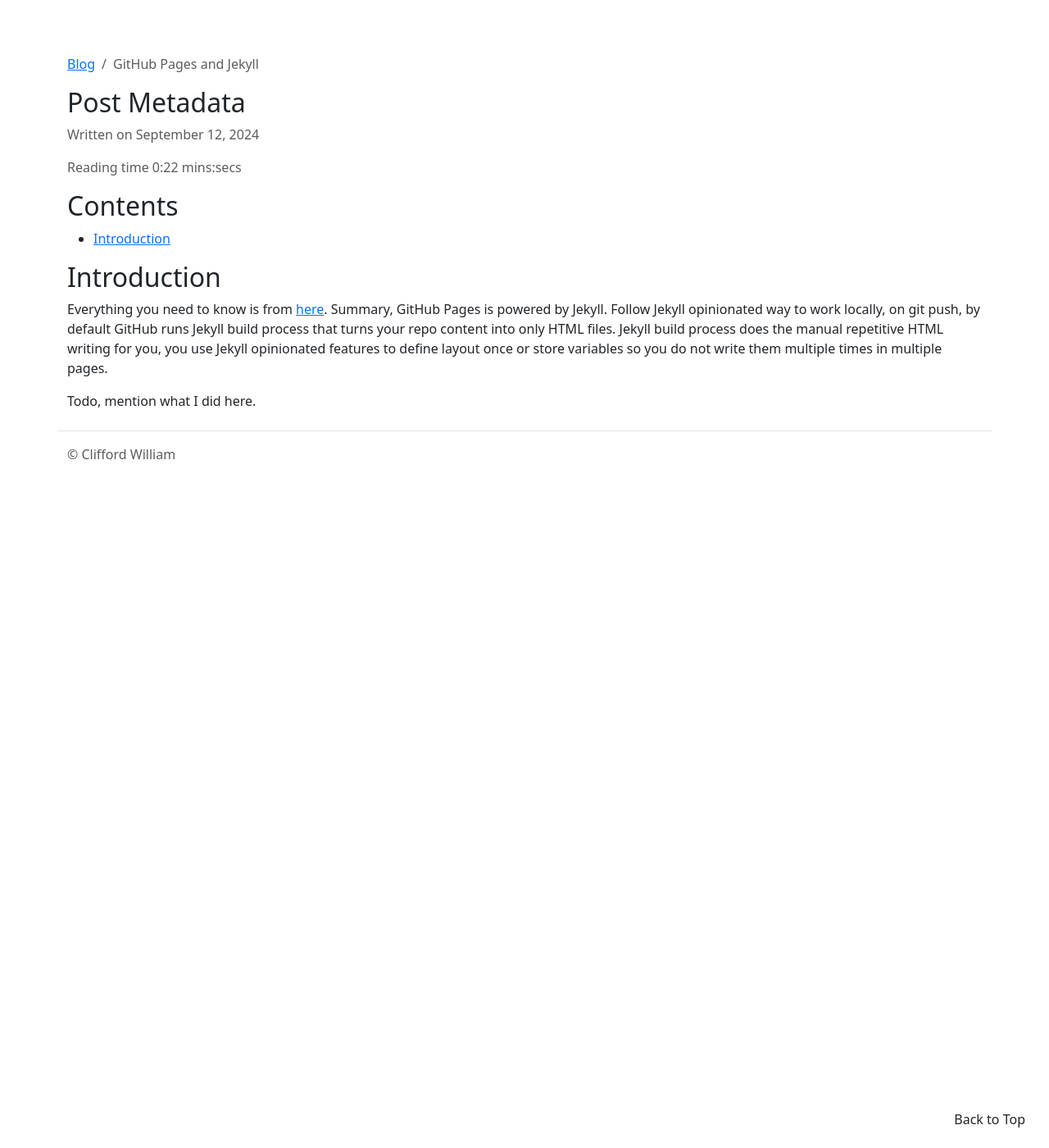
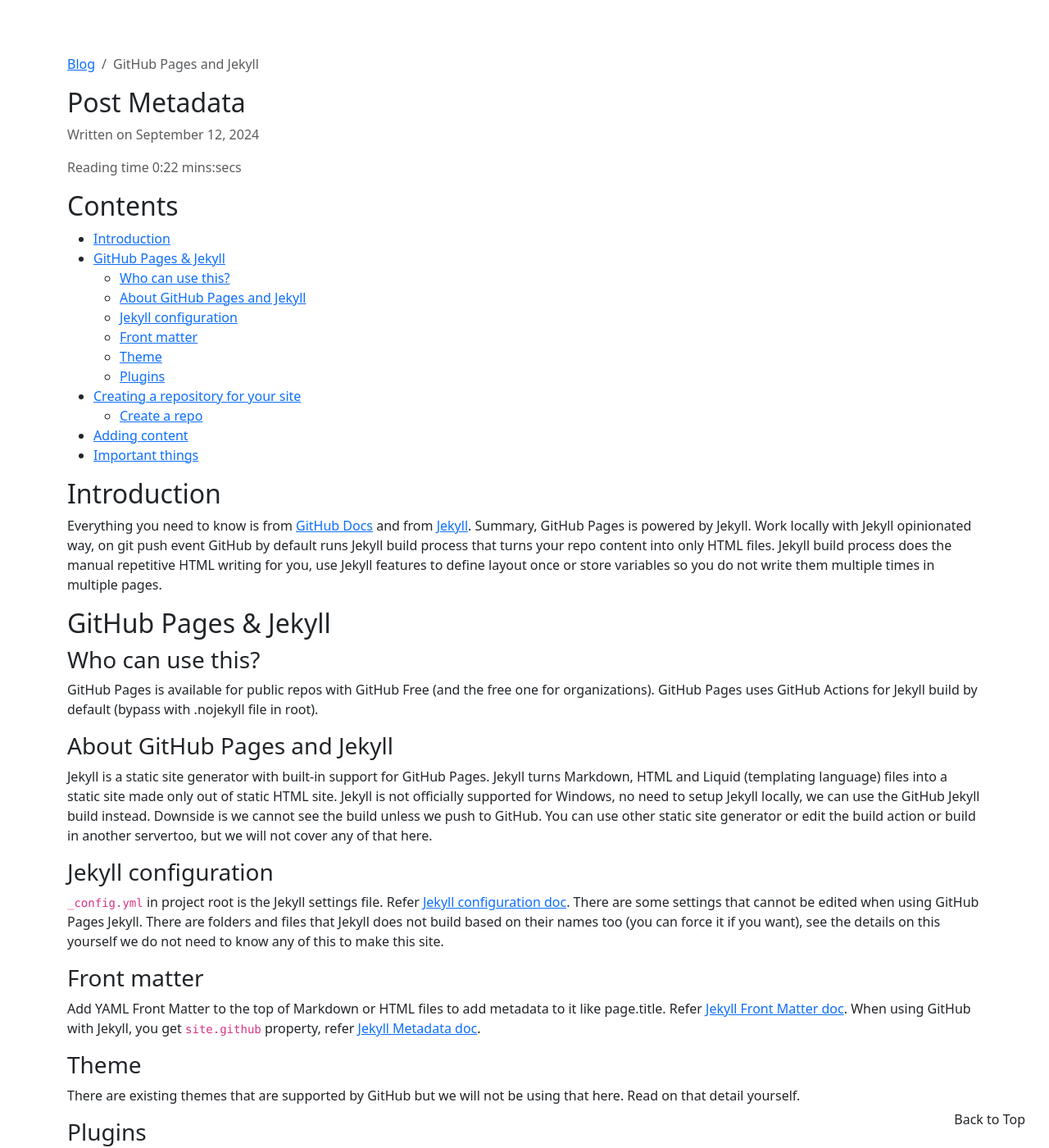
Before and after one commit to cliffordwilliam/my_archive, a Jekyll site: the page built from _posts/2024-09-12-github-pages-and-jekyll.md, in a window 1280 px wide and 1400 px high, scrolled down 515 px. Shown: the whole window at 82% size. Built offline with Jekyll 4.4.1, drawn with Linux system fonts in a browser that asks for light colours; before the commit the page ends 1121 px from its top, so only the background shows below that; some of the changed text lies outside the part shown.

Commit message:
update content

````diff
--- a/_posts/2024-09-12-github-pages-and-jekyll.md
+++ b/_posts/2024-09-12-github-pages-and-jekyll.md
@@ -10,6 +10,82 @@ tags:
 
 ## Introduction
 
-Everything you need to know is from <a href="https://docs.github.com/en/pages/setting-up-a-github-pages-site-with-jekyll" target="_blank">here</a>. Summary, GitHub Pages is powered by Jekyll. Follow Jekyll opinionated way to work locally, on git push, by default GitHub runs Jekyll build process that turns your repo content into only HTML files. Jekyll build process does the manual repetitive HTML writing for you, you use Jekyll opinionated features to define layout once or store variables so you do not write them multiple times in multiple pages.
+Everything you need to know is from <a href="https://docs.github.com/en/pages/setting-up-a-github-pages-site-with-jekyll" target="_blank">GitHub Docs</a> and from <a href="https://jekyllrb.com/" target="_blank">Jekyll</a>. Summary, GitHub Pages is powered by Jekyll. Work locally with Jekyll opinionated way, on git push event GitHub by default runs Jekyll build process that turns your repo content into only HTML files. Jekyll build process does the manual repetitive HTML writing for you, use Jekyll features to define layout once or store variables so you do not write them multiple times in multiple pages.
 
-Todo, mention what I did here.
+## GitHub Pages & Jekyll
+
+### Who can use this?
+
+GitHub Pages is available for public repos with GitHub Free (and the free one for organizations). GitHub Pages uses GitHub Actions for Jekyll build by default (bypass with .nojekyll file in root).
+
+### About GitHub Pages and Jekyll
+
+Jekyll is a static site generator with built-in support for GitHub Pages. Jekyll turns Markdown, HTML and Liquid (templating language) files into a static site made only out of static HTML site. Jekyll is not officially supported for Windows, no need to setup Jekyll locally, we can use the GitHub Jekyll build instead. Downside is we cannot see the build unless we push to GitHub. You can use other static site generator or edit the build action or build in another servertoo, but we will not cover any of that here.
+
+### Jekyll configuration
+
+`_config.yml` in project root is the Jekyll settings file. Refer <a href="https://jekyllrb.com/docs/configuration/" target="_blank">Jekyll configuration doc</a>. There are some settings that cannot be edited when using GitHub Pages Jekyll. There are folders and files that Jekyll does not build based on their names too (you can force it if you want), see the details on this yourself we do not need to know any of this to make this site.
+
+### Front matter
+
+Add YAML Front Matter to the top of Markdown or HTML files to add metadata to it like page.title. Refer <a href="https://jekyllrb.com/docs/front-matter/" target="_blank">Jekyll Front Matter doc</a>. When using GitHub with Jekyll, you get `site.github` property, refer <a href="https://jekyll.github.io/github-metadata/site.github/" target="_blank">Jekyll Metadata doc</a>.
+
+### Theme
+
+There are existing themes that are supported by GitHub but we will not be using that here. Read on that detail yourself.
+
+### Plugins
+
+GitHub Jekyll has some plugins out of the box, you can also add extra if you want. We will not cover this as well.
+
+## Creating a repository for your site
+
+### Create a repo
+
+Name your repo (all lower case in kebab case), you can either create a user or organization site like `<user>.github.io` or `<organization>.github.io`. Set it to public since private ones are not availbale for free ones. Here we use neither, we make our own repo name, you can name it whatever you want.
+
+You can change the publishing source to a different branch dedicated for this site but here we use the main branch, or you can use a certain dir dedicated for this site source files. If you do want to change it there are further configuration that you need to do in GitHub then you should read <a href="https://docs.github.com/en/pages/getting-started-with-github-pages/configuring-a-publishing-source-for-your-github-pages-site" target="_blank">Configuring a publishing source for your GitHub Pages site.</a>.
+
+Edit the `_config.yml` like this:
+
+```yml
+# if you want to force HTTPS, specify the domain without the http at the start, e.g. example.com
+domain: "cliffordwilliam.github.io"
+
+# the base hostname and protocol for your site, e.g. http://example.com
+url: "https://cliffordwilliam.github.io"
+
+# place folder name if the site is served in a subfolder
+baseurl: "/my_archive"
+```
+
+In the above, since we use neither user or organization repo, then we need to set the baseurl. We will use that property whenever we want to declare hyperlinks.
+
+You can commit and push. Here we want to first setup this remote repo to publish the site. Go to said repo URL / Settings / Pages. There you need to set main branch and save it.
+
+In the rare occasion that the build fail, re running the build usually puts you in a indefinite queue (you are stuck in limbo since you do not have permission to stop the queue). When that happens you want to do the following:
+
+```bash
+git commit --amend --no-edit
+git push --force-with-lease
+```
+
+That will **create a new commit (even if you did not change anything)**. Then the next one force a push where it **overwrite the old commit**.
+
+## Adding content
+
+TODO
+
+## Important things
+
+- GitHub Pages is available for public repos with GitHub Free (and the free one for organizations)
+- Bypass Jekyll build with .nojekyll file in root
+- Jekyll is not officially supported for Windows
+- Organization owner can restrict GitHub Pages publications
+- There are some settings that cannot be edited when using GitHub Pages Jekyll
+- There are folders and files that Jekyll does not build based on their names too (you can force it if you want)
+- When using GitHub with Jekyll, you get `site.github` property, access your repo metadata with it
+- Only some themes are supported with GitHub Pages Jekyll
+- GitHub Pages Jekyll has some plugins out of the box
+- Name your repo (all lower case in kebab case), you can either create a user or organization site like `<user>.github.io` or `<organization>.github.io`
+- If build fail and it says invalid token (even if you do not use that), then amend commit and force push it to force a new build queue
````
